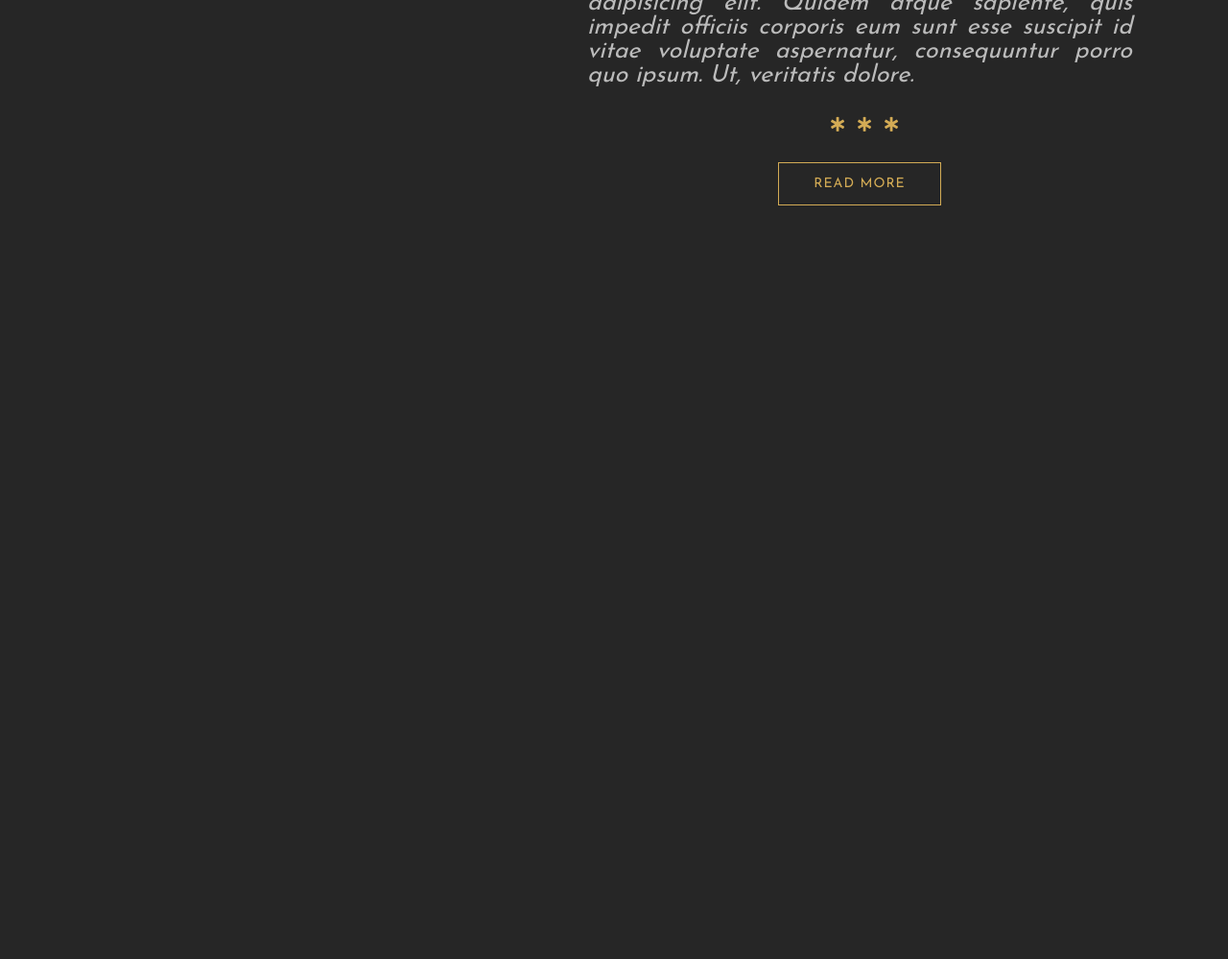
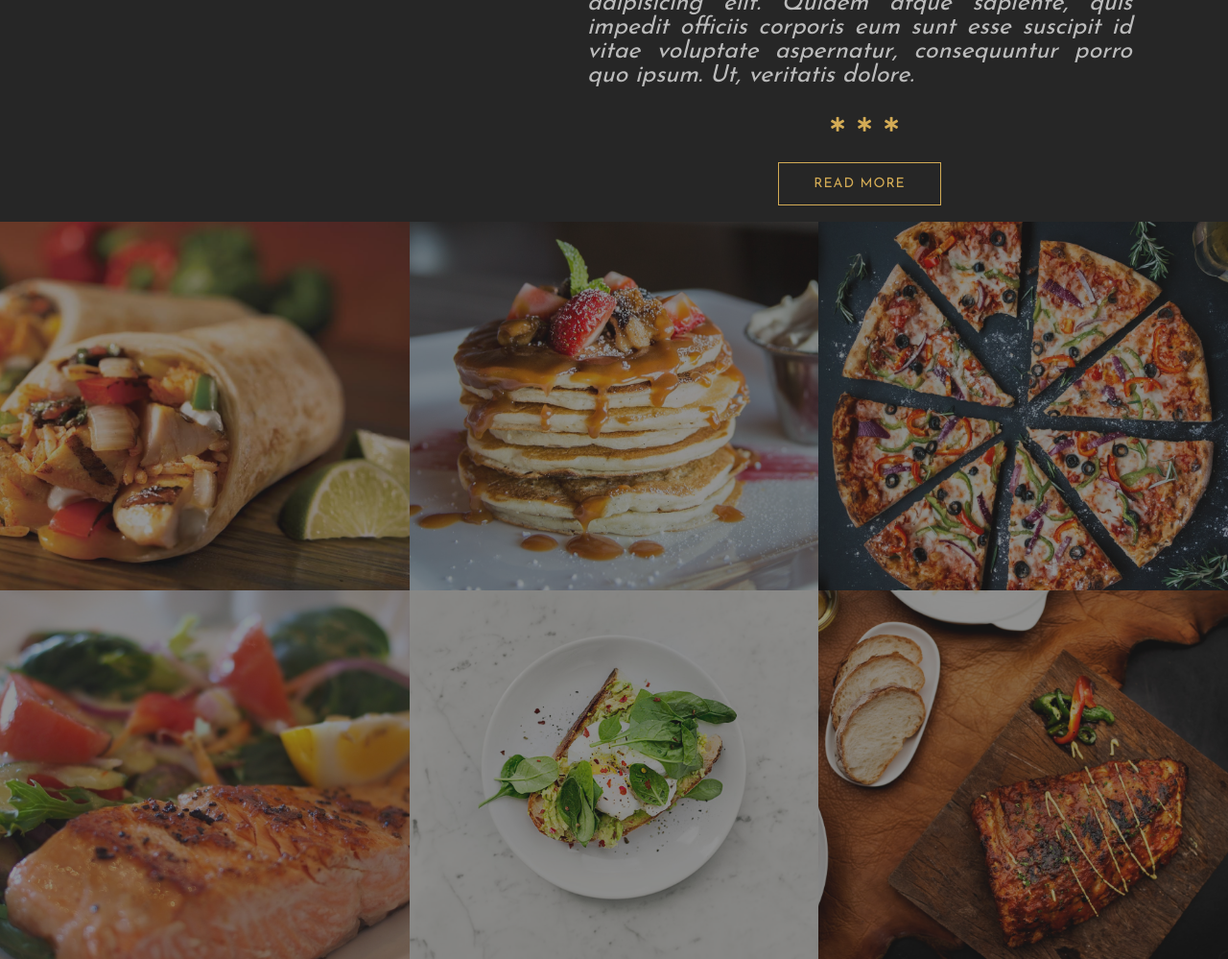
Before and after one commit to Manmohan7/sass-restaurant, a website: page index.html in a window 1280 px wide. Shown: the part 1289-2288 px from the top of the page at 96% size. Before the commit the page ends 1520 px from the top, so only its background shows below. Drawn offline with nearby package versions, Linux system fonts and the light colour scheme.

Commit message:
gallery section update

```diff
--- a/index.html
+++ b/index.html
@@ -56,5 +56,96 @@
   </section>
   <!-- end about us -->
 
+  <!-- gallery -->
+  <section class="gallery">
+    <div class="cards-wrapper">
+      <div class="card">
+        <div class="card-overlay">
+          <h1 class="card-overlay-heading">
+            Food Name
+          </h1>
+          <p class="card-overlay-paragraph">
+            Price $30
+          </p>
+          <button class="card-overlay-btn">
+            Order Now
+          </button>
+        </div>
+        <img src="images/gallery-img-1.jpeg" alt="gallery-img-1" class="card-img">
+      </div>
+      <div class="card">
+        <div class="card-overlay">
+          <h1 class="card-overlay-heading">
+            Food Name
+          </h1>
+          <p class="card-overlay-paragraph">
+            Price $30
+          </p>
+          <button class="card-overlay-btn">
+            Order Now
+          </button>
+        </div>
+        <img src="images/gallery-img-2.jpeg" alt="gallery-img-2" class="card-img">
+      </div>
+      <div class="card">
+        <div class="card-overlay">
+          <h1 class="card-overlay-heading">
+            Food Name
+          </h1>
+          <p class="card-overlay-paragraph">
+            Price $30
+          </p>
+          <button class="card-overlay-btn">
+            Order Now
+          </button>
+        </div>
+        <img src="images/gallery-img-3.jpeg" alt="gallery-img-3" class="card-img">
+      </div>
+      <div class="card">
+        <div class="card-overlay">
+          <h1 class="card-overlay-heading">
+            Food Name
+          </h1>
+          <p class="card-overlay-paragraph">
+            Price $30
+          </p>
+          <button class="card-overlay-btn">
+            Order Now
+          </button>
+        </div>
+        <img src="images/gallery-img-4.jpeg" alt="gallery-img-4" class="card-img">
+      </div>
+      <div class="card">
+        <div class="card-overlay">
+          <h1 class="card-overlay-heading">
+            Food Name
+          </h1>
+          <p class="card-overlay-paragraph">
+            Price $30
+          </p>
+          <button class="card-overlay-btn">
+            Order Now
+          </button>
+        </div>
+        <img src="images/gallery-img-5.jpeg" alt="gallery-img-5" class="card-img">
+      </div>
+      <div class="card">
+        <div class="card-overlay">
+          <h1 class="card-overlay-heading">
+            Food Name
+          </h1>
+          <p class="card-overlay-paragraph">
+            Price $30
+          </p>
+          <button class="card-overlay-btn">
+            Order Now
+          </button>
+        </div>
+        <img src="images/gallery-img-6.jpeg" alt="gallery-img-6" class="card-img">
+      </div>
+    </div>
+  </section>
+  <!-- end gallery -->
+
 </body>
 </html>
--- a/scss/_base.scss
+++ b/scss/_base.scss
@@ -1,5 +1,6 @@
 $color-dark: #262626;
 $color-black: #000;
+$color-white: #fff;
 $color-primary: #d3ab55;
 $color-secondary: #bbb;
 
@@ -13,10 +14,10 @@ $font-nunito: 'Nunito', sans-serif;
   align-items: center;
 }
 
-@mixin textStyles {
+@mixin textStyles($transform: uppercase) {
   font-weight: 300;
   letter-spacing: 2px;
-  text-transform: uppercase;
+  text-transform: $transform;
 }
 
 @mixin centering($top: 50%) {
@@ -24,6 +25,11 @@ $font-nunito: 'Nunito', sans-serif;
   top: $top;
   left: 50%;
   transform: translate(-50%);
+}
+
+%fullSpace {
+  height: 100%;
+  width: 100%;
 }
 
 * {
--- a/scss/_components.scss
+++ b/scss/_components.scss
@@ -59,3 +59,62 @@
     color: $color-dark;
   }
 }
+
+.card {
+  width: 33.3333%;
+  height: 30vw;
+  position: relative;
+  overflow: hidden;
+
+  &:hover .card-overlay {
+    left: 0;
+  }
+
+  &-overlay {
+    position: absolute;
+    top: 0;
+    left: -100%;
+    transition: left 0.7s;
+    background-color: rgba($color-primary, 0.6);
+    color: $color-white;
+    z-index: 10;
+    @extend %fullSpace;
+    @include flexLayout;
+    flex-direction: column;
+
+    &-heading {
+      font-family: $font-nunito;
+      font-size: 50px;
+      @include textStyles(capitalize);
+    }
+
+    &-paragraph {
+      font-family: $font-josefin-sans;
+      font-size: 30px;
+      margin-bottom: 30px;
+      @include textStyles(capitalize);
+    }
+
+    &-btn {
+      width: 150px;
+      height: 40px;
+      color: $color-primary;
+      background-color: $color-white;
+      font-family: $font-josefin-sans;
+      font-size: 14px;
+      font-weight: bold;
+      text-transform: uppercase;
+      letter-spacing: 1px;
+      border: 1px solid $color-primary;
+      border-radius: 30px;
+      outline: none;
+      cursor: pointer;
+    }
+  }
+
+  &-img {
+    @extend %fullSpace;
+    object-fit: cover;
+    opacity: 0.5;
+  }
+}
--- a/scss/_layout.scss
+++ b/scss/_layout.scss
@@ -65,3 +65,10 @@
     }
   }
 }
+
+.gallery {
+  .cards-wrapper {
+    display: flex;
+    flex-wrap: wrap;
+  }
+}
```
Also changed, not shown: css/main.css.
